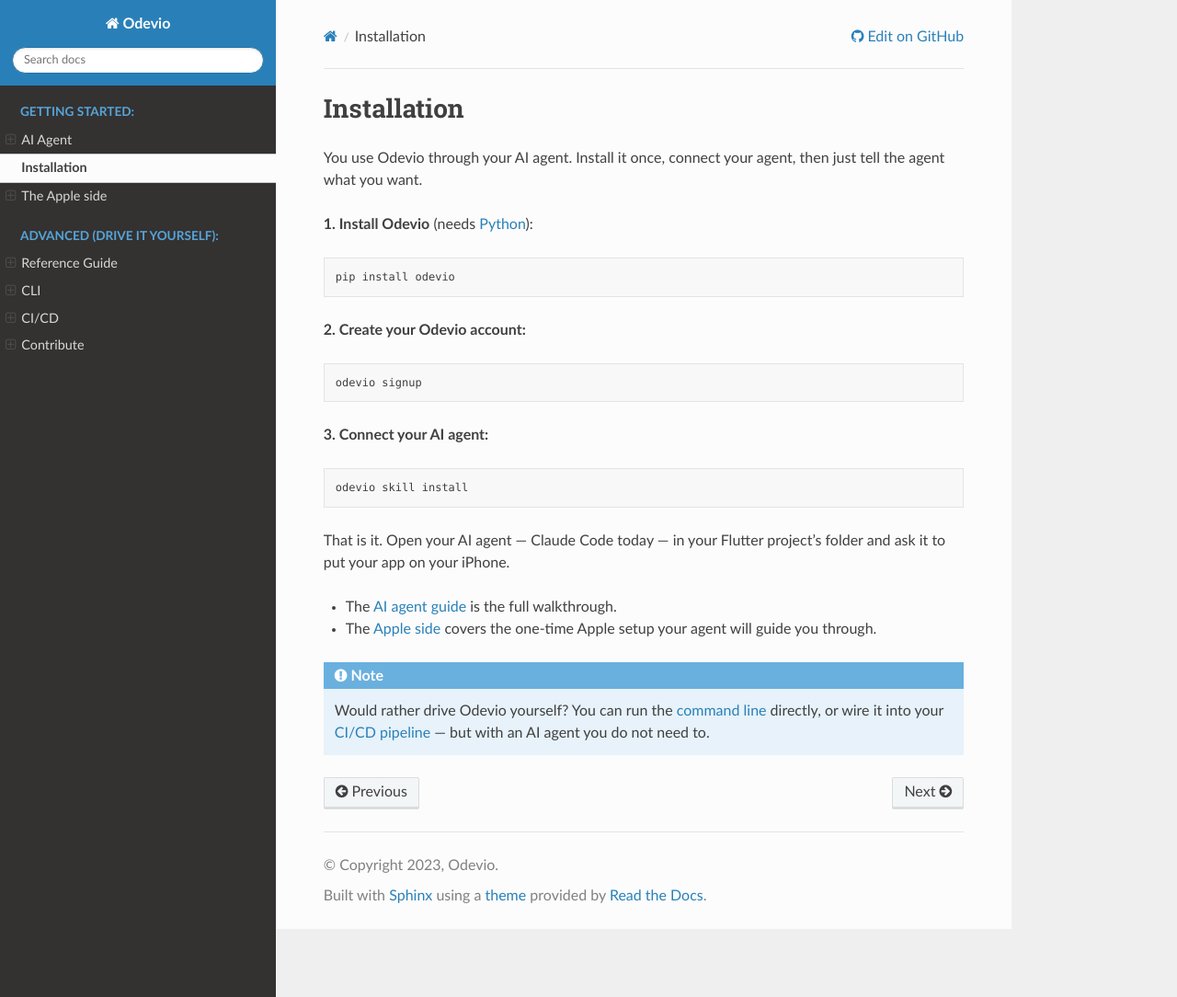
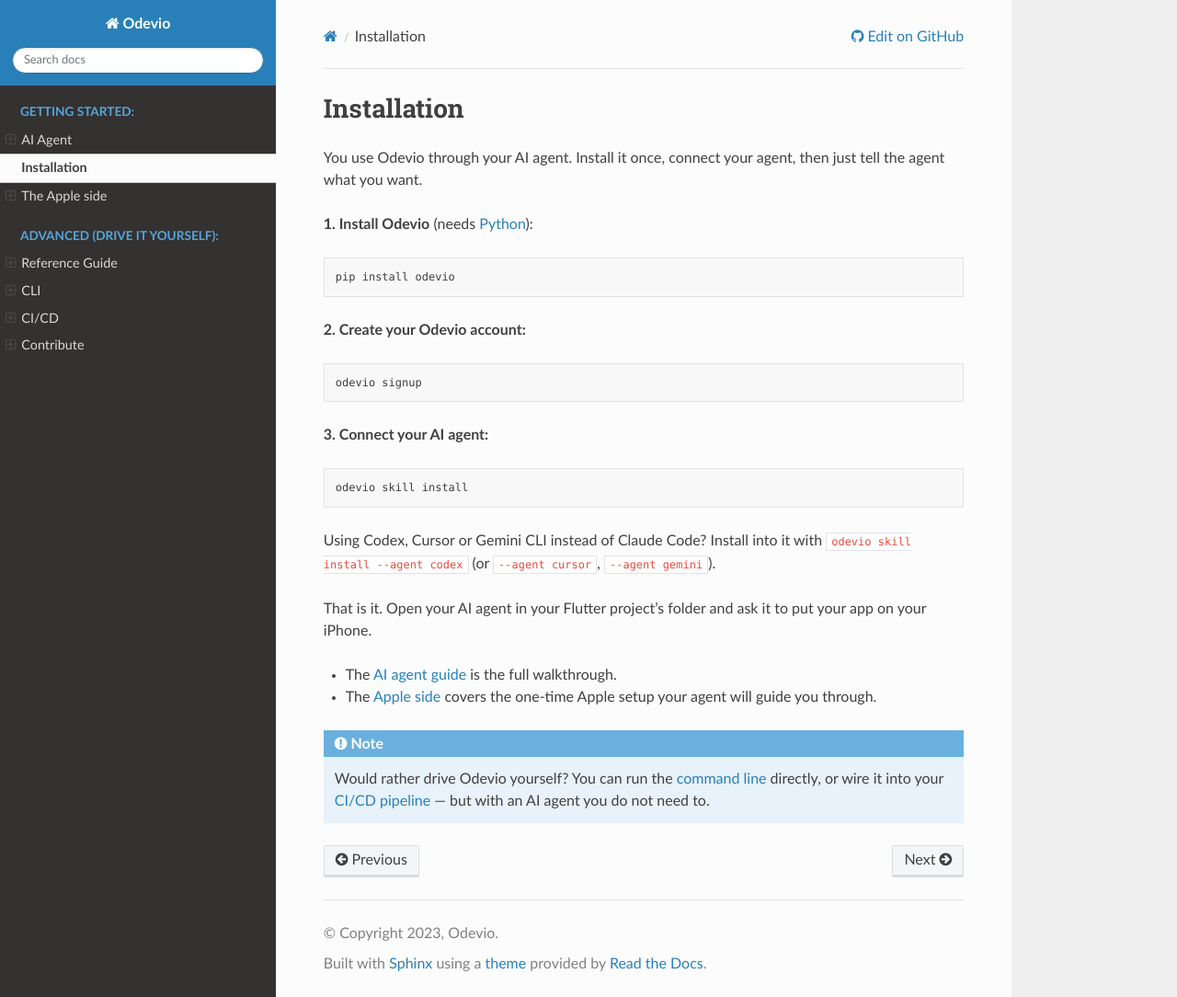
Before and after one commit to Odevio/Odevio-CLI, a Sphinx documentation site: the page built from docs/installation/index.txt, in a window 1280 px wide and 1084 px high. Shown: the whole window at 92% size. Built offline with Sphinx 7.4.7 and the Read the Docs theme 3.1.0, drawn with Linux system fonts in a browser that asks for light colours.

Commit message:
docs: fix readthedocs URL and document multi-agent (--agent) install

```diff
--- a/docs/installation/index.txt
+++ b/docs/installation/index.txt
@@ -25,8 +25,10 @@
 
     odevio skill install
 
-That is it. Open your AI agent — Claude Code today — in your Flutter project's folder and ask it to put
-your app on your iPhone.
+Using Codex, Cursor or Gemini CLI instead of Claude Code? Install into it with ``odevio skill install
+--agent codex`` (or ``--agent cursor``, ``--agent gemini``).
+
+That is it. Open your AI agent in your Flutter project's folder and ask it to put your app on your iPhone.
 
 - The :doc:`AI agent guide <../ai_assistant/index>` is the full walkthrough.
 - The :doc:`Apple side <../apple/index>` covers the one-time Apple setup your agent will guide you through.
```
Also changed, not shown: Readme.rst (+4 -4 lines), 2 other files.
